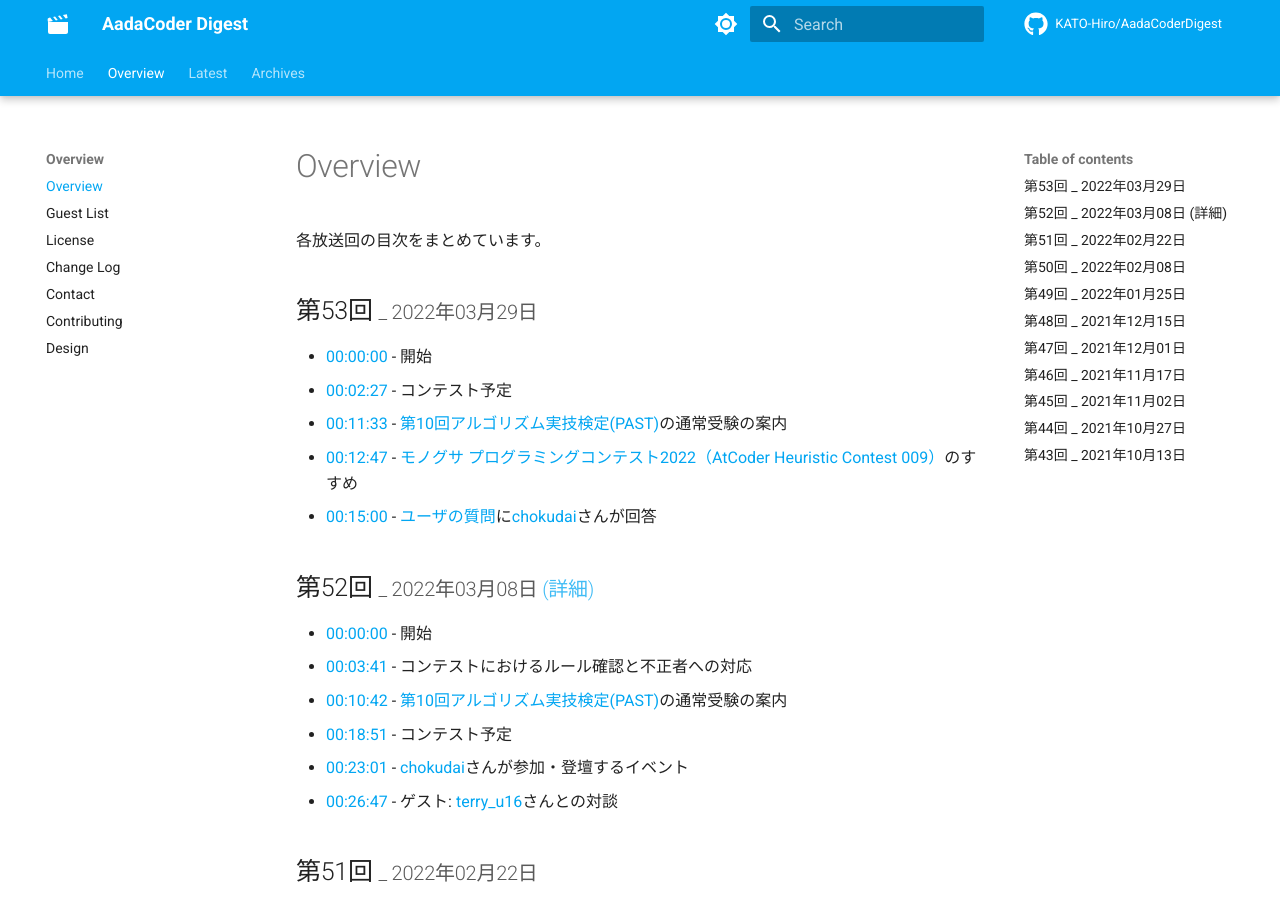
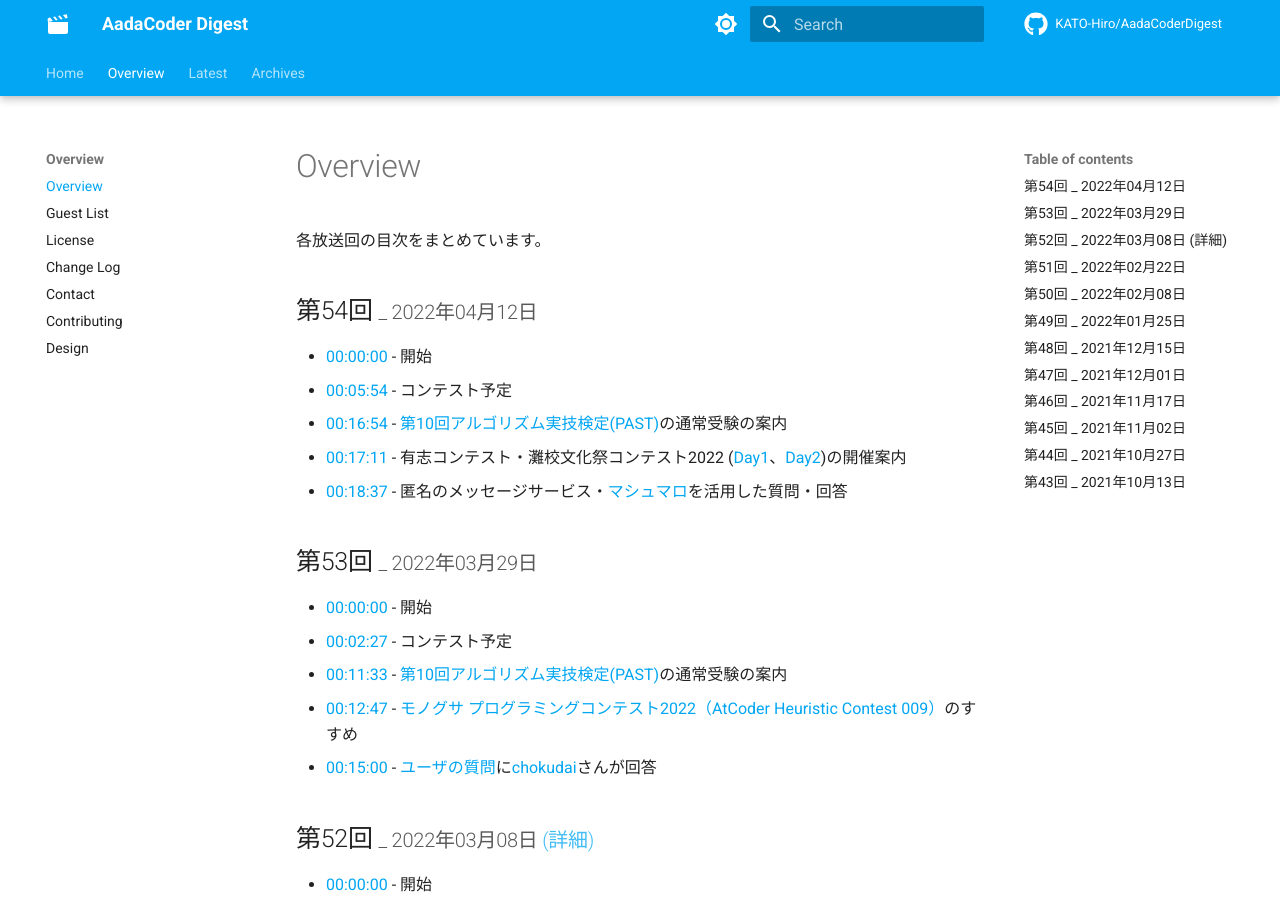
Before and after one commit to KATO-Hiro/AadaCoderDigest, an MkDocs documentation site: the page built from docs/overview/overview.md, in a window 1280 px wide and 900 px high. Built offline with MkDocs 1.6.1 and Material for MkDocs 9.7.7, drawn with Linux system fonts in a browser that asks for light colours; comment, search, counter and statistics services are not loaded.

Commit message:
:sparkles: Add toc for 54th  (#79)

```diff
--- a/docs/overview/overview.md
+++ b/docs/overview/overview.md
@@ -1,6 +1,14 @@
 # Overview
 
 各放送回の目次をまとめています。
+
+## 第54回 <small>_ 2022年04月12日 </small>
+
+- [00:00:00](https://youtu.be/Sj5z38Ikct8?t=0){.internal-link target=_blank} - 開始
+- [00:05:54](https://youtu.be/Sj5z38Ikct8?t=354){.internal-link target=_blank} - コンテスト予定
+- [00:16:54](https://youtu.be/Sj5z38Ikct8?t=1014){.internal-link target=_blank} - [第10回アルゴリズム実技検定(PAST)](https://past.atcoder.jp/){.internal-link target=_blank}の通常受験の案内
+- [00:17:11](https://youtu.be/Sj5z38Ikct8?t=1031){.internal-link target=_blank} - 有志コンテスト・灘校文化祭コンテスト2022 ([Day1](https://atcoder.jp/contests/nadafes2022_day1){.internal-link target=_blank}、[Day2](https://atcoder.jp/contests/nadafes2022_day2){.internal-link target=_blank})の開催案内
+- [00:18:37](https://youtu.be/Sj5z38Ikct8?t=1117){.internal-link target=_blank} - 匿名のメッセージサービス・[マシュマロ](https://marshmallow-qa.com/atcoder){.internal-link target=_blank}を活用した質問・回答
 
 ## 第53回 <small>_ 2022年03月29日 </small>
 
```
